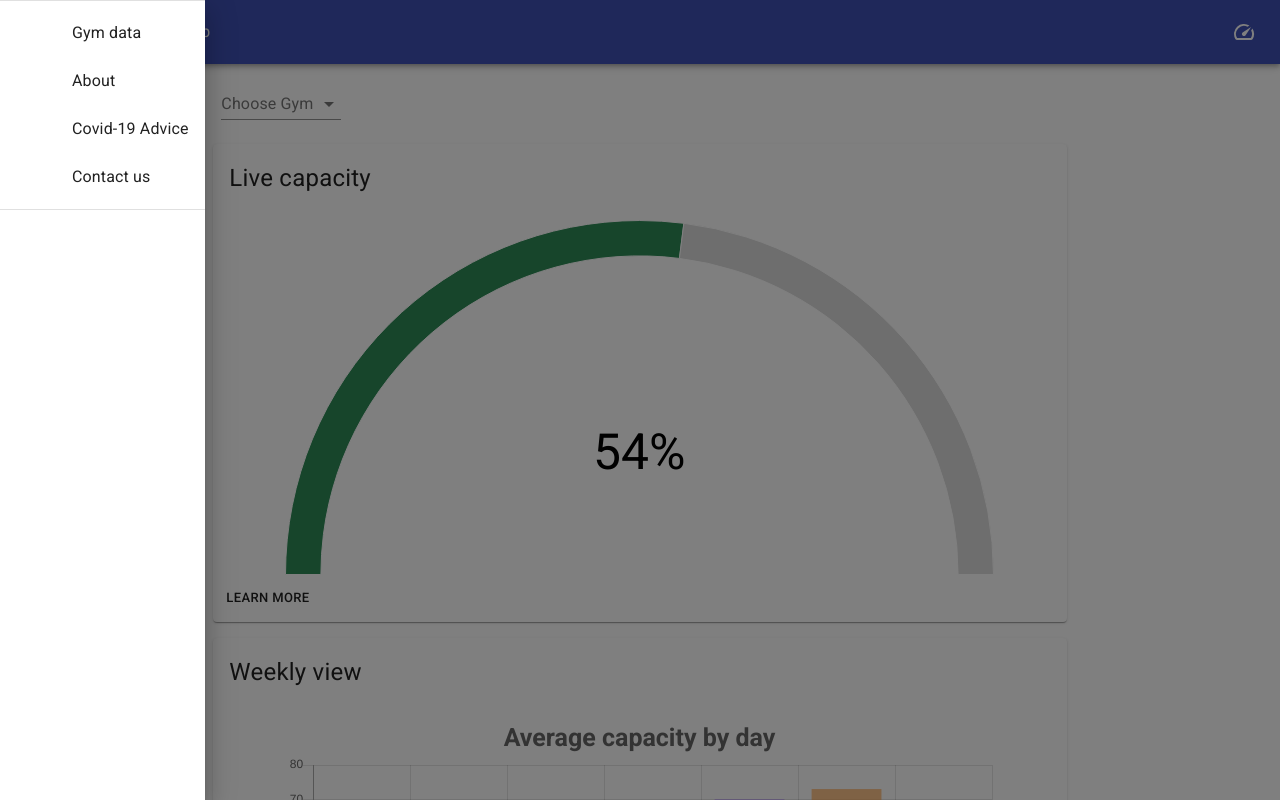
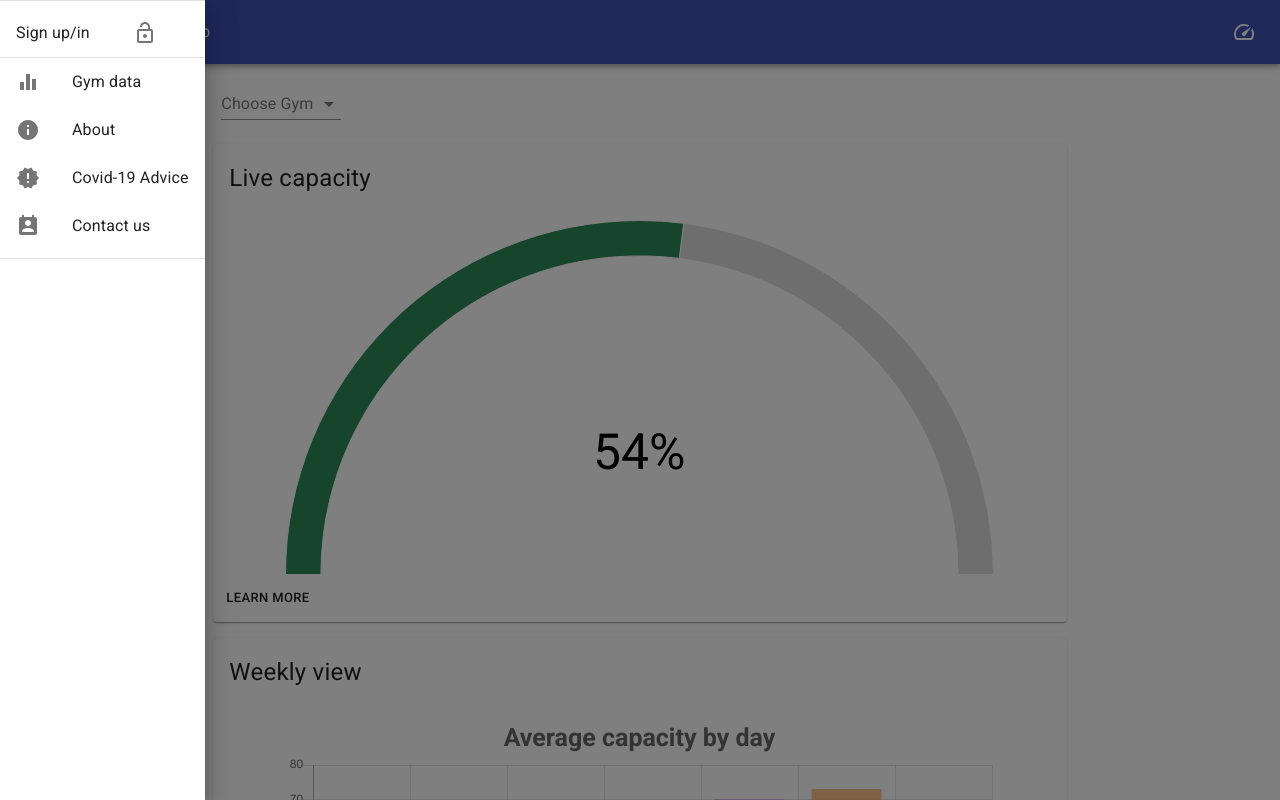
Before and after one commit to JottScones/frontend-testing, a React (Create React App) app: page / in a window 1280 px wide. Both pictures are taken after a click on the button "menu". Shown: the top 800 px of the page. Built offline with nearby package versions, Linux system fonts and the light colour scheme; the HTML template or start-up script is replaced by a standard one.

Commit message:
menu drawer with icons and nice way of adding new pages. TODO: better styling with the buttons

```diff
--- a/src/components/MenuDrawer.js
+++ b/src/components/MenuDrawer.js
@@ -5,26 +5,40 @@ import ListItem from '@material-ui/core/ListItem';
 import ListItemIcon from '@material-ui/core/ListItemIcon';
 import ListItemText from '@material-ui/core/ListItemText';
 import Divider from '@material-ui/core/Divider';
+import EqualizerIcon from '@material-ui/icons/Equalizer';
+import InfoIcon from '@material-ui/icons/Info';
+import NewReleasesIcon from '@material-ui/icons/NewReleases';
+import PermContactCalendarIcon from '@material-ui/icons/PermContactCalendar';
+import LockOpenIcon from '@material-ui/icons/LockOpen';
 
 
-const drawer = (
+const drawer = () => {
+  /*To change/add options ensure that you match the index with the icons*/
+  let pages = ['Gym data', 'About', 'Covid-19 Advice', 'Contact us'];
+  let icons = [<EqualizerIcon/>, <InfoIcon/>,<NewReleasesIcon/>, <PermContactCalendarIcon/>];
+  return (
   <div>
     <Divider />
     <List>
-      {['Gym data', 'About', 'Covid-19 Advice', 'Contact us'].map((text) => (
+      <ListItem button key={"Sign up/in"}>
+        <ListItemText primary={"Sign up/in"}/>
+        <ListItemIcon><LockOpenIcon/></ListItemIcon>
+      </ListItem>
+      <Divider />
+      {pages.map((text, index) => (
         <ListItem button key={text}>
-          <ListItemIcon>{/*need to choose icon*/}</ListItemIcon>
+          <ListItemIcon>{icons[index]}</ListItemIcon>
           <ListItemText primary={text} />
         </ListItem>
       ))}
     </List>
     <Divider />
   </div>
-);
+)};
 
 const MenuDrawer = (props) => (
   <Drawer anchor="left" variant="temporary" open={props.menuOpen} onClose={() => props.setMenuOpen(false)}>
-    {drawer}
+    {drawer()}
   </Drawer>
 );
 
```
